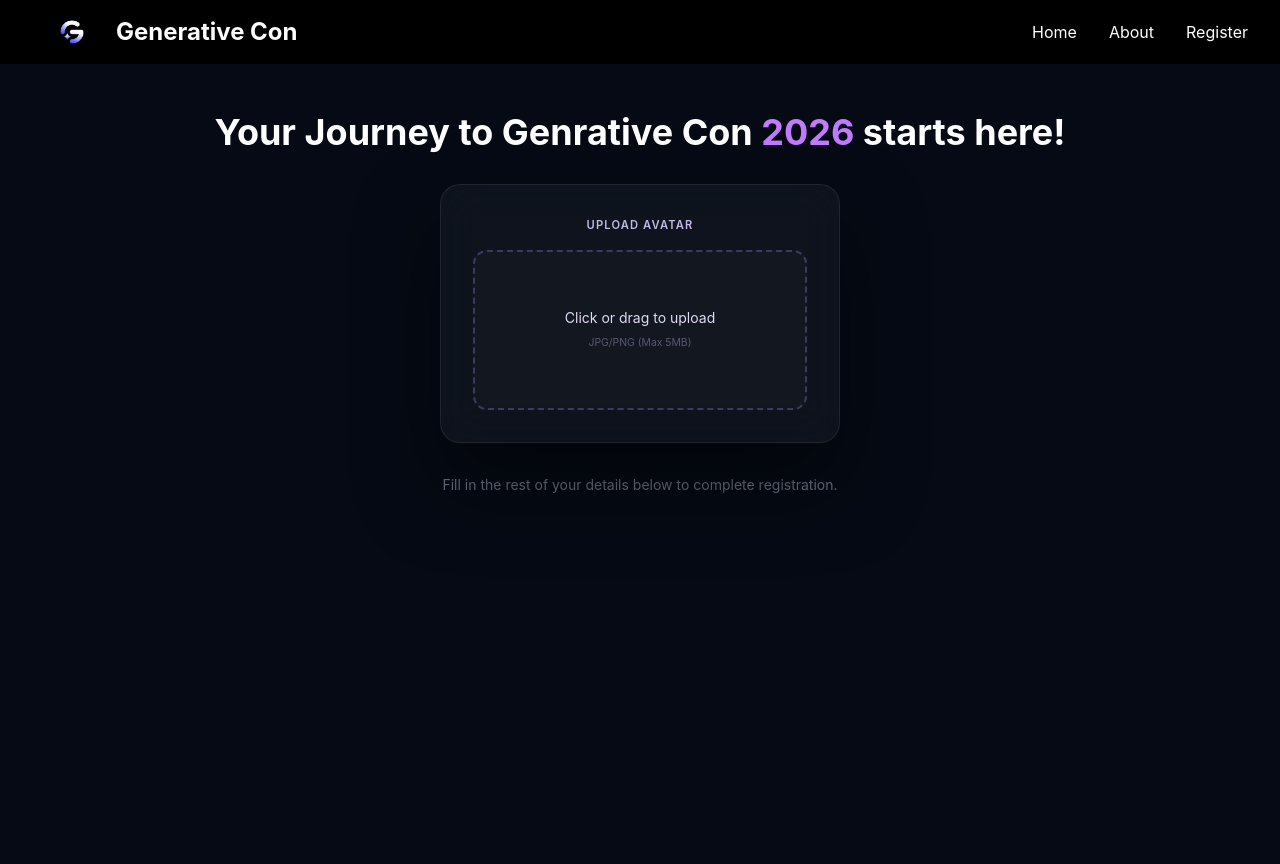
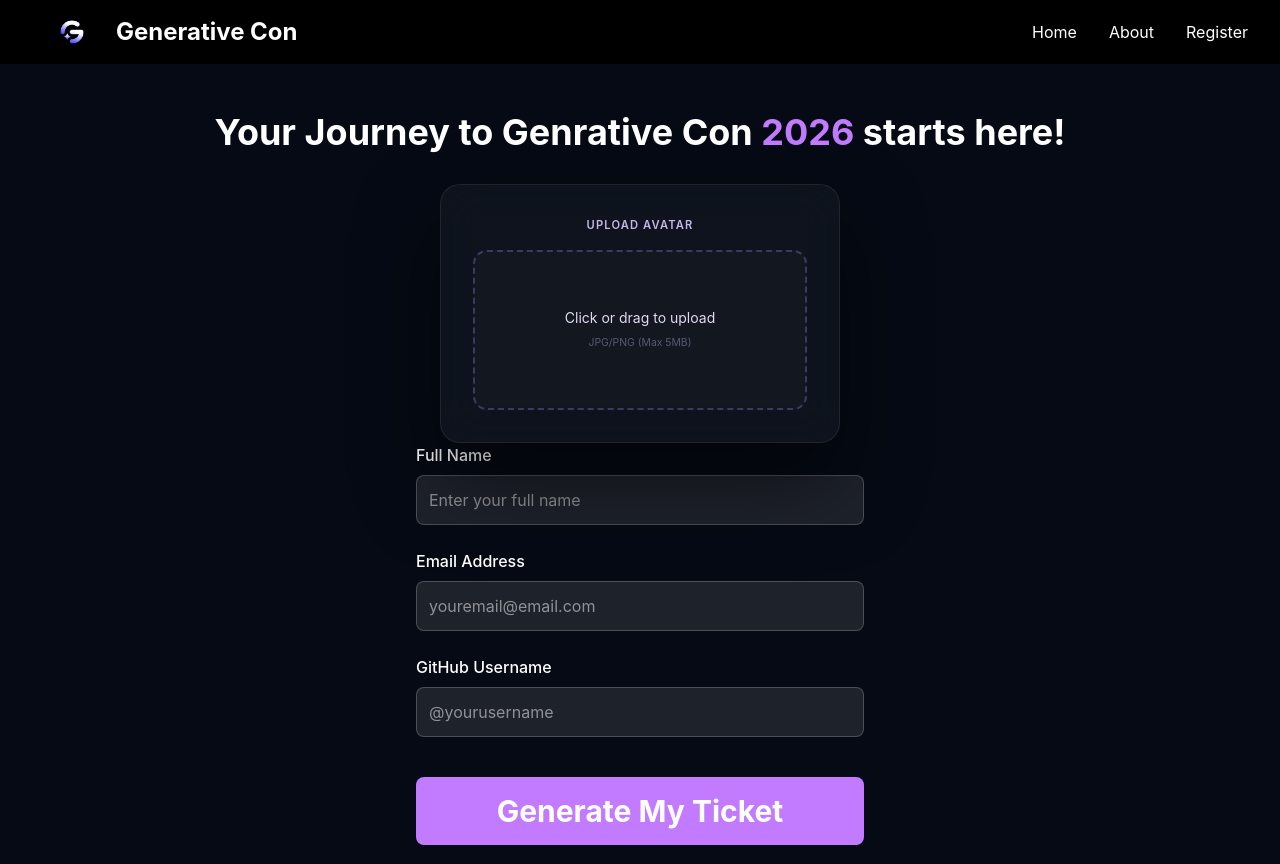
Before and after one commit to Nifemi101/Ticket-Generator, a React (Vite) app: page /register in a window 1280 px wide. Built offline with nearby package versions, Linux system fonts and the light colour scheme.

Commit message:
imported the forminput

```diff
--- a/src/pages/Registerpage.jsx
+++ b/src/pages/Registerpage.jsx
@@ -1,4 +1,5 @@
 import DragNDrop from "../components/DragNDrop";
+import FormInput from "../components/formInput";
 
 const Registerpage = () => {
   return (
@@ -7,12 +8,8 @@ const Registerpage = () => {
         Your Journey to Genrative Con{" "}
         <span className="text-purple-400">2026</span> starts here!
       </h1>
-
       <DragNDrop />
-
-      <p className="mt-8 text-gray-500 text-sm">
-        Fill in the rest of your details below to complete registration.
-      </p>
+      <FormInput />
     </div>
   );
 };
```
